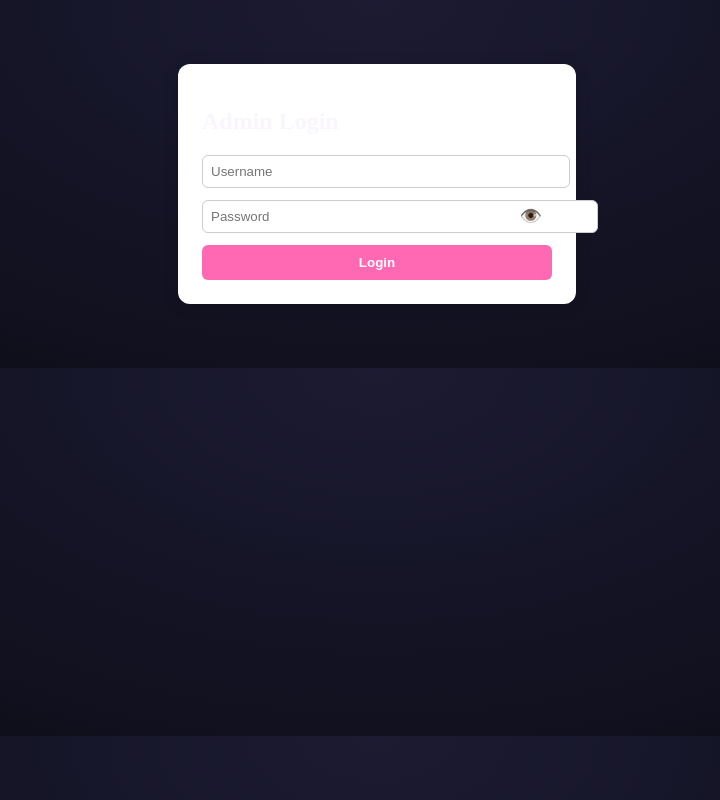
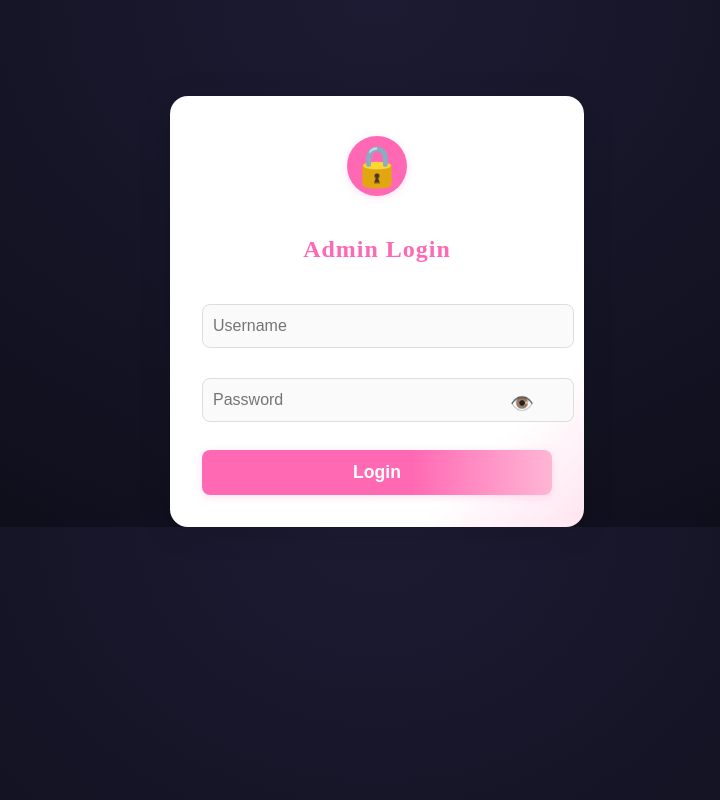
Before and after one commit to sahil-das/MadamJIBirthday, a React (Create React App) app: page /admin in a window 1280 px wide. Shown: the whole page, without its empty margins (263-983 px from the left). Built offline with nearby package versions, Linux system fonts and the light colour scheme.

Commit message:
login page updated

```diff
--- a/src/components/AdminDashboard.jsx
+++ b/src/components/AdminDashboard.jsx
@@ -1,4 +1,5 @@
 // src/pages/AdminDashboard.jsx
+import "../styles/AdminDashboard.css";
 import React, { useEffect, useState } from 'react';
 
 const AdminDashboard = ({ token }) => {
@@ -21,11 +22,16 @@ const AdminDashboard = ({ token }) => {
   }, [token]);
 
   return (
-    <div>
+    <div className="dashboard-bg">
+      <div className="dashboard-container">
+        <div className="dashboard-header">
+          <span className="icon" title="Dashboard">📊</span>
           <h2>User Activity Log</h2>
+        </div>
         {logs.length === 0 ? (
-        <div style={{padding: '2em', color: '#888'}}>No activity logs found or failed to fetch data.</div>
+          <div style={{padding: '2em', color: '#888', textAlign: 'center'}}>No activity logs found or failed to fetch data.</div>
         ) : (
+          <div className="dashboard-table-wrapper">
             <table>
               <thead>
                 <tr>
@@ -60,7 +66,9 @@ const AdminDashboard = ({ token }) => {
                 ))}
               </tbody>
             </table>
+          </div>
         )}
+      </div>
     </div>
   );
 };
--- a/src/components/AdminLogin.jsx
+++ b/src/components/AdminLogin.jsx
@@ -1,5 +1,6 @@
 // src/components/AdminLogin.jsx
 import React, { useState } from 'react';
+import "../styles/AdminLogin.css";
 import { useNavigate } from 'react-router-dom';
 
 export default function AdminLogin({ setToken }) {
@@ -32,40 +33,28 @@ export default function AdminLogin({ setToken }) {
   };
 
   return (
-    <div style={{ maxWidth: 350, margin: '4em auto', background: '#fff', borderRadius: 12, boxShadow: '0 2px 16px #0002', padding: 24 }}>
+    <div className="login-container">
+      <div className="login-logo" title="Admin Login">🔒</div>
       <h2>Admin Login</h2>
       <form onSubmit={handleSubmit}>
-        <div style={{ marginBottom: 12 }}>
         <input
           type="text"
           placeholder="Username"
           value={username}
           onChange={e => setUsername(e.target.value)}
-            style={{ width: '100%', padding: 8, borderRadius: 6, border: '1px solid #ccc' }}
           required
         />
-        </div>
-        <div style={{ marginBottom: 12, position: 'relative' }}>
+        <div style={{ position: 'relative' }}>
           <input
             type={showPassword ? "text" : "password"}
             placeholder="Password"
             value={password}
             onChange={e => setPassword(e.target.value)}
-            style={{ width: '100%', padding: 8, borderRadius: 6, border: '1px solid #ccc', paddingRight: 36 }}
             required
           />
           <span
+            className="show-password"
             onClick={() => setShowPassword(v => !v)}
-            style={{
-              position: 'absolute',
-              right: 10,
-              top: '50%',
-              transform: 'translateY(-50%)',
-              cursor: 'pointer',
-              fontSize: 18,
-              color: showPassword ? '#ff69b4' : '#888',
-              userSelect: 'none'
-            }}
             title={showPassword ? 'Hide password' : 'Show password'}
             tabIndex={0}
             onKeyDown={e => { if (e.key === 'Enter' || e.key === ' ') setShowPassword(v => !v); }}
@@ -74,10 +63,8 @@ export default function AdminLogin({ setToken }) {
             {showPassword ? '🙈' : '👁️'}
           </span>
         </div>
-        {error && <div style={{ color: 'red', marginBottom: 10 }}>{error}</div>}
-        <button type="submit" style={{ width: '100%', padding: 10, borderRadius: 6, background: '#ff69b4', color: '#fff', border: 'none', fontWeight: 'bold' }}>
-          Login
-        </button>
+        {error && <div className="error">{error}</div>}
+        <button type="submit">Login</button>
       </form>
     </div>
   );
--- /dev/null
+++ b/src/styles/AdminDashboard.css
@@ -0,0 +1,103 @@
+.dashboard-bg {
+  height: 100vh;
+  min-height: 100vh;
+  background: linear-gradient(135deg, #fff 80%, #ffe4f0 100%);
+  padding: 0;
+  display: flex;
+  flex-direction: column;
+}
+
+.dashboard-container {
+  max-width: 1200px;
+  margin: 1em auto 0 auto;
+  padding: 0px 10px 10px 10px;
+  background: #fff;
+  border-radius: 18px;
+  box-shadow: 0 4px 32px rgba(0,0,0,0.10);
+  color: #333;
+  font-family: 'Segoe UI', Arial, sans-serif;
+  height: 80vh;
+  min-height: 0;
+  flex: 1 1 auto;
+  display: flex;
+  flex-direction: column;
+}
+
+.dashboard-header {
+  border-radius: 5px;
+  padding: 0.5em;
+  display: flex;
+  align-items: center;
+  gap: 16px;
+  background-color: rgb(52, 110, 135);
+  margin-bottom: 1em;
+  justify-content: center;
+}
+
+.dashboard-header .icon {
+  font-size: 2.0em;
+  color: #ff69b4;
+  background: #ffe4f0;
+  border-radius: 50%;
+  padding: 0.3em 0.4em;
+  box-shadow: 0 2px 8px #ff69b433;
+}
+
+.dashboard-header h2 {
+  margin: 0;
+  color: #ff69b4;
+  font-weight: 700;
+  letter-spacing: 1px;
+  font-size: 2em;
+}
+
+.dashboard-table-wrapper {
+  flex: 1 1 auto;
+  min-height: 0;
+  height: 100%;
+  overflow-x: auto;
+  overflow-y: auto;
+  max-height: none;
+}
+
+table {
+  width: 100%;
+  border-collapse: collapse;
+  box-shadow: 0 0 10px rgba(0,0,0,0.07);
+  background: #fff;
+  border-radius: 10px;
+  overflow: hidden;
+}
+
+th, td {
+  padding: 12px 10px;
+  border: 1px solid #eee;
+  text-align: center;
+  font-size: 1em;
+}
+
+thead {
+  background-color: #ffe4f0;
+  color: #ff69b4;
+  font-weight: bold;
+}
+
+tr:nth-child(even) {
+  background-color: #e9eef0;
+}
+
+tr:hover {
+  background: #fff0fa;
+  transition: background 0.2s;
+}
+
+@media (max-width: 700px) {
+  .dashboard-container {
+    padding: 10px 2px;
+    max-width: 99vw;
+  }
+  th, td {
+    font-size: 0.95em;
+    padding: 8px 4px;
+  }
+}
--- /dev/null
+++ b/src/styles/AdminLogin.css
@@ -0,0 +1,96 @@
+.login-container {
+  max-width: 350px;
+  margin: 6em auto 0 auto;
+  text-align: center;
+  padding: 2.5em 2em 2em 2em;
+  box-shadow: 0 4px 32px rgba(0,0,0,0.13);
+  border-radius: 18px;
+  background: linear-gradient(135deg, #fff 80%, #ffe4f0 100%);
+  position: relative;
+}
+
+.login-logo {
+  width: 60px;
+  height: 60px;
+  margin: 0 auto 1em auto;
+  display: flex;
+  align-items: center;
+  justify-content: center;
+  font-size: 2.5em;
+  background: #ff69b4;
+  color: #fff;
+  border-radius: 50%;
+  box-shadow: 0 2px 8px #ff69b433;
+}
+
+.login-container h2 {
+  margin-bottom: 1.2em;
+  color: #ff69b4;
+  font-weight: 700;
+  letter-spacing: 1px;
+}
+
+.login-container input {
+  width: 100%;
+  margin: 12px 0 18px 0;
+  padding: 12px 10px;
+  border-radius: 8px;
+  border: 1px solid #ddd;
+  font-size: 1em;
+  background: #fafafa;
+  transition: border 0.2s;
+}
+
+.login-container input:focus {
+  border: 1.5px solid #ff69b4;
+  outline: none;
+}
+
+.login-container button {
+  width: 100%;
+  padding: 12px;
+  background: linear-gradient(90deg, #ff69b4 60%, #ffb6d5 100%);
+  color: white;
+  border: none;
+  border-radius: 8px;
+  font-weight: bold;
+  font-size: 1.1em;
+  cursor: pointer;
+  margin-top: 10px;
+  box-shadow: 0 2px 8px #ff69b433;
+  transition: background 0.2s, transform 0.1s;
+}
+
+.login-container button:hover {
+  background: linear-gradient(90deg, #ff69b4 80%, #ffb6d5 100%);
+  transform: translateY(-2px) scale(1.03);
+}
+
+.login-container .error {
+  color: #e53935;
+  margin-bottom: 10px;
+  font-size: 0.98em;
+}
+
+.login-container .show-password {
+  position: absolute;
+  right: 18px;
+  top: 50%;
+  transform: translateY(-50%);
+  cursor: pointer;
+  font-size: 1.2em;
+  color: #ff69b4;
+  user-select: none;
+}
+
+@media (max-width: 500px) {
+  .login-container {
+    max-width: 95vw;
+    padding: 1.5em 0.5em 1.5em 0.5em;
+  }
+  .login-logo {
+    width: 48px;
+    height: 48px;
+    font-size: 2em;
+  }
+}
```
Lines whose indentation alone changed are shown as unchanged.
